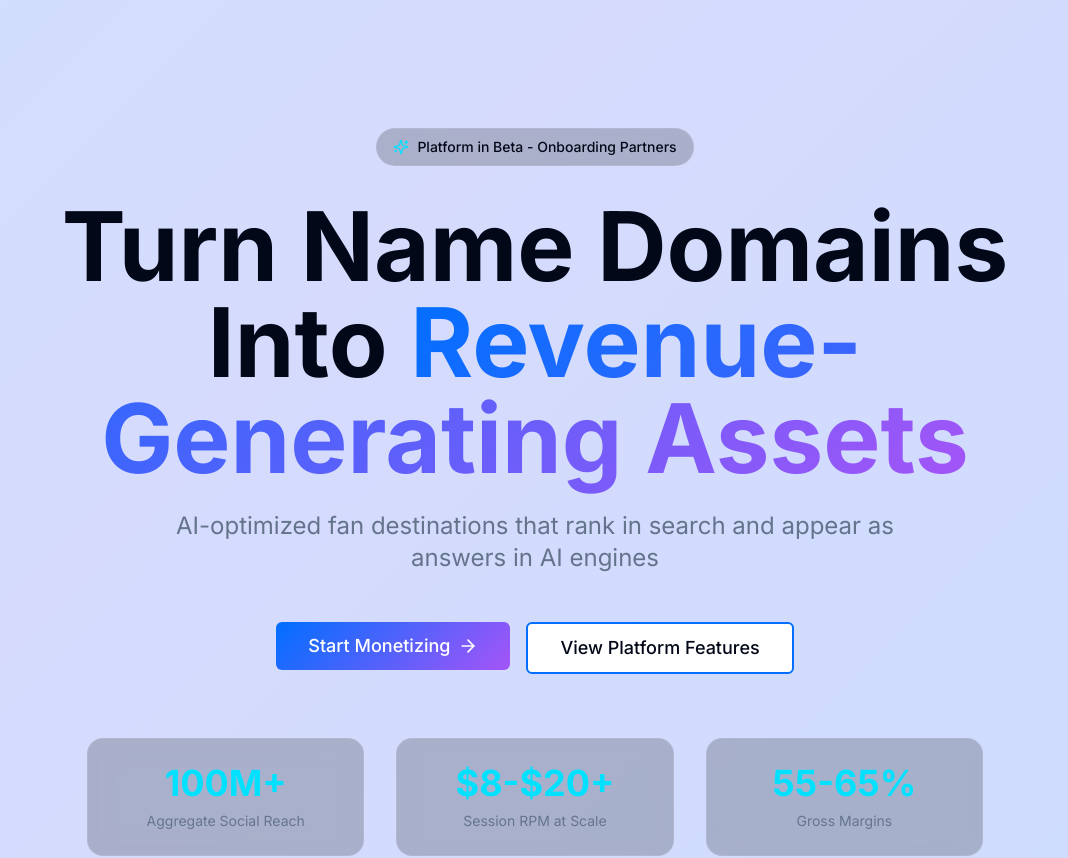
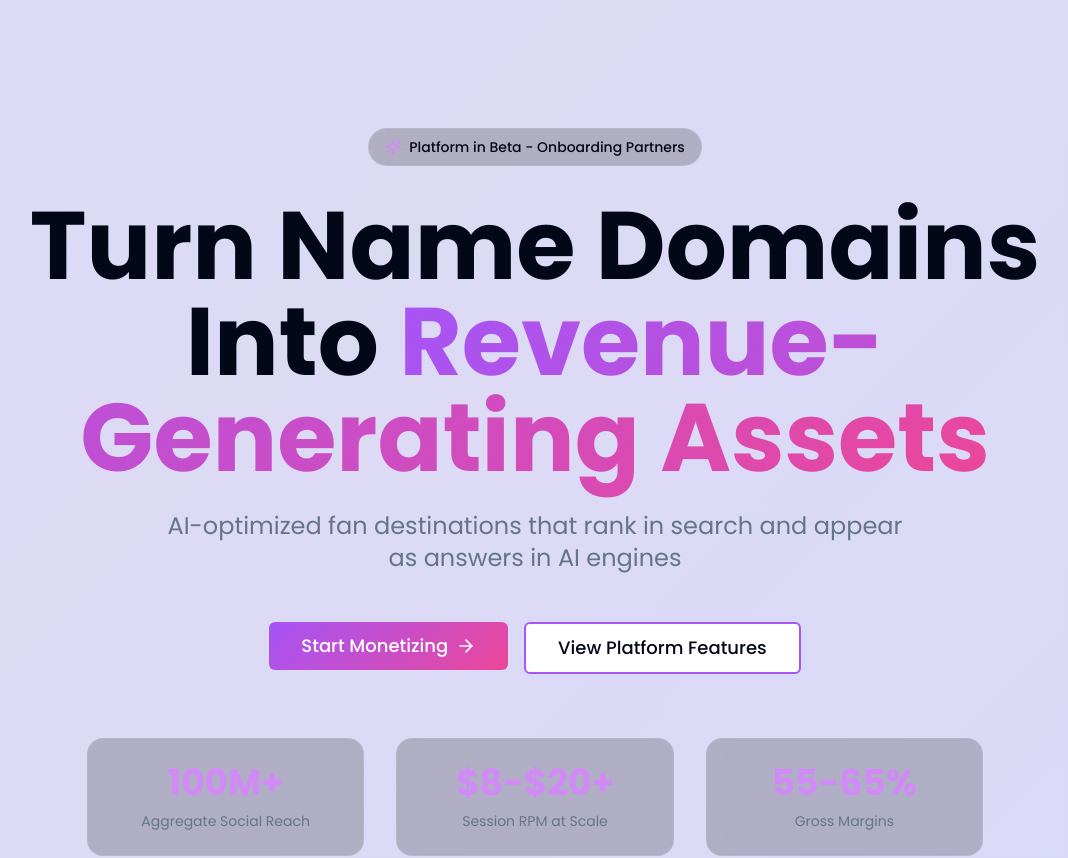
Before and after one commit to jcaisse/curated-content-portal, a Next.js app: page / in a window 1280 px wide. Shown: the top 858 px of the page, without its empty margins (105-1173 px from the left). Built offline with nearby package versions, Linux system fonts and the light colour scheme.

Commit message:
style: Update to Beacons-inspired purple/pink gradient design
Replace blue color scheme with purple-to-pink gradients. Switch from Inter to Poppins font for rounder, friendlier aesthetic. Inspired by beacons.ai design system.

```diff
--- a/src/app/globals.css
+++ b/src/app/globals.css
@@ -25,11 +25,11 @@
     --ring: 222.2 84% 4.9%;
     --radius: 0.5rem;
 
-    /* Corsoro Brand Colors */
-    --corsoro-primary: 214 100% 50%;      /* Electric Blue #0066FF */
-    --corsoro-secondary: 270 91% 65%;     /* Purple #8B5CF6 */
-    --corsoro-accent: 187 100% 50%;       /* Cyan #00D9FF */
-    --corsoro-dark: 222 47% 11%;          /* Deep Navy #1A202C */
+    /* Corsoro Brand Colors - Beacons-inspired */
+    --corsoro-primary: 270 91% 65%;       /* Purple #8B5CF6 */
+    --corsoro-secondary: 330 81% 60%;     /* Pink/Magenta #EC4899 */
+    --corsoro-accent: 280 85% 75%;        /* Light Purple #C084FC */
+    --corsoro-dark: 260 40% 20%;          /* Deep Purple #2D1B4E */
   }
 
   .dark {
@@ -65,13 +65,13 @@
 }
 
 @layer utilities {
-  /* Corsoro Gradients */
+  /* Corsoro Gradients - Purple to Pink */
   .gradient-primary {
     background: linear-gradient(135deg, hsl(var(--corsoro-primary)) 0%, hsl(var(--corsoro-secondary)) 100%);
   }
 
   .gradient-accent {
-    background: linear-gradient(135deg, hsl(var(--corsoro-accent)) 0%, hsl(var(--corsoro-primary)) 100%);
+    background: linear-gradient(135deg, hsl(var(--corsoro-accent)) 0%, hsl(var(--corsoro-secondary)) 100%);
   }
 
   .gradient-text {
@@ -96,7 +96,7 @@
     border: 1px solid rgba(255, 255, 255, 0.1);
   }
 
-  /* Animated gradient background */
+  /* Animated gradient background - Purple/Pink/Lavender */
   .gradient-animate {
     background: linear-gradient(-45deg, hsl(var(--corsoro-primary)), hsl(var(--corsoro-secondary)), hsl(var(--corsoro-accent)), hsl(var(--corsoro-primary)));
     background-size: 400% 400%;
--- a/src/app/layout.tsx
+++ b/src/app/layout.tsx
@@ -1,9 +1,13 @@
 import type { Metadata } from "next"
-import { Inter } from "next/font/google"
+import { Poppins } from "next/font/google"
 import "./globals.css"
 import { AuthProvider } from "@/components/auth-provider"
 
-const inter = Inter({ subsets: ["latin"] })
+const poppins = Poppins({
+  subsets: ["latin"],
+  weight: ["400", "500", "600", "700", "800"],
+  variable: "--font-poppins"
+})
 
 export const metadata: Metadata = {
   title: "Corsoro Media - AI-Optimized Fan Destinations for the Open Web",
@@ -23,7 +27,7 @@ export default function RootLayout({
 }) {
   return (
     <html lang="en">
-      <body className={`${inter.className} bg-blue-100`}>
+      <body className={`${poppins.className} bg-blue-100`}>
         <AuthProvider>
           {children}
         </AuthProvider>
```
